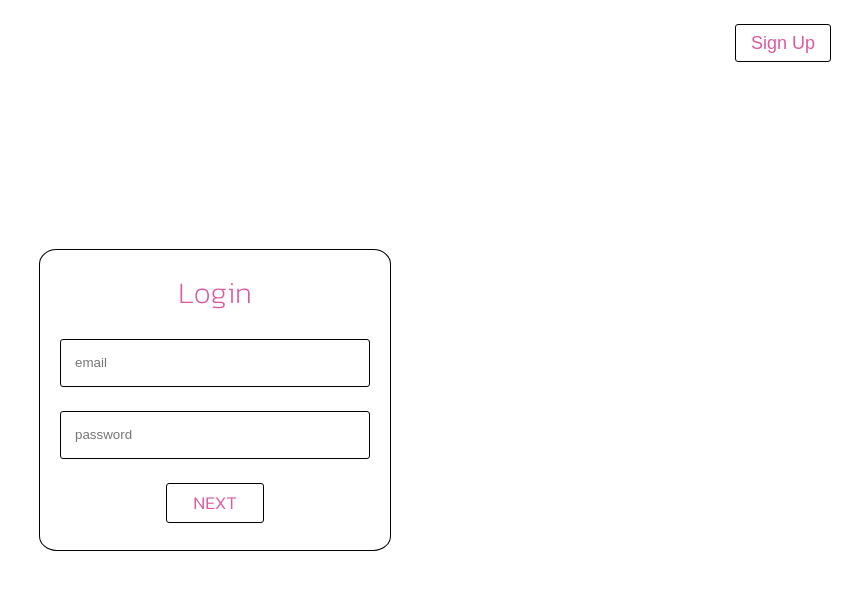
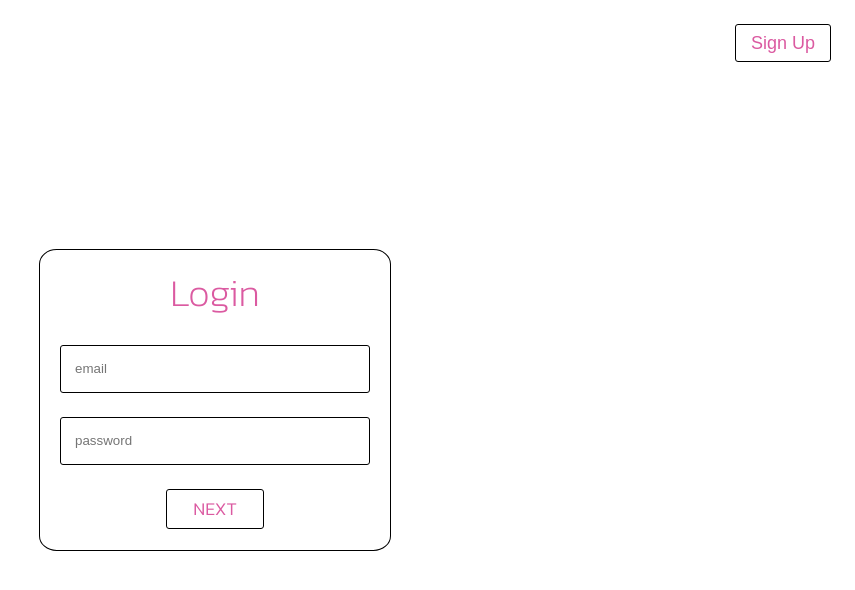
Before and after one commit to hrinov/albenta, a React (Vite) app in the folder website/: page /login in a window 1280 px wide. Shown: the top 590 px of the page, without its empty margins (425-1280 px from the left). Built offline with nearby package versions, Linux system fonts and the light colour scheme.

Commit message:
update login page

```diff
--- /dev/null
+++ b/website/src/pages/LoginPage/animation.module.sass
@@ -0,0 +1,17 @@
+.c
+    position: absolute
+    width: 350px
+    height: 300px
+    border-radius: 5%
+    will-change: transform, opacity
+
+.front,
+.back
+    background-size: cover
+    border: 1px solid #000
+
+.container
+    display: flex
+    align-items: center
+    height: 100%
+    justify-content: center
--- a/website/src/pages/LoginPage/index.sass
+++ b/website/src/pages/LoginPage/index.sass
@@ -35,11 +35,12 @@ section.login-page
         position: absolute
         height: 26px
         bottom: -34px
-        transition-duration: 400ms
+        transition-duration: 250ms
         color: #db5aa1
         font-weight: 300
 
     .inputs-wrapper
+        transition-duration: 250ms
         position: relative
         display: flex
         flex-direction: column
@@ -47,11 +48,8 @@ section.login-page
         align-items: center
         gap: 24px
         width: 350px
-        height: 300px
+        height: 320px
         border-radius: 5%
-        border: 1px solid black
-        &:hover
-            border: 1px solid #db5aa1
 
         input
             width: 80%
@@ -59,9 +57,10 @@ section.login-page
             margin: 0 auto
             padding: 14px
             outline: unset
-            border: 1px solid black
+            border: 1px solid transparent
             box-shadow: unset
             border-radius: 3px
+            border: 1px solid #000
         ::placeholder
             font-weight: 300
 
@@ -70,7 +69,7 @@ section.login-page
             margin: 0
             color: #db5aa1
             font-weight: 200
-            font-size: 30px
+            font-size: 38px
 
         .ok-btn
             height: 38px
@@ -82,17 +81,20 @@ section.login-page
             color: #db5aa1
             font-weight: 300
             font-size: 18px
-            border: 2px solid white
             border-radius: 3px
             cursor: pointer
-            border: 1px solid black
+            border: 1px solid #000
             margin-bottom: 8px
+            background-color: #fff
             &:hover
                 border: 1px solid #db5aa1
+                background-color: #db5aa1
+                color: #fff
 
-    .loading
+    .spin-wrapper
+        z-index: 100
         position: absolute
-        width: 40px
-        height: 40px
-        bottom: 27px
-        right: 52px
+        .ant-spin
+            scale: 1.5
+            .ant-spin-dot-item
+                background-color: #000
--- a/website/src/pages/LoginPage/index.tsx
+++ b/website/src/pages/LoginPage/index.tsx
@@ -1,20 +1,28 @@
 import "./index.sass";
-import { FC, useState } from "react";
+import { Spin } from "antd";
 import { useDispatch } from "react-redux";
+import { useSpring, a } from "react-spring";
 import { requestHandler } from "../../utils";
+import styles from "./animation.module.sass";
 import { useNavigate } from "react-router-dom";
 import { updateUser } from "../../redux/slice";
-import loadingAnimation from "../../icons/loading.svg";
-import { useSpring, animated, SpringValue } from "react-spring";
+import { FC, useEffect, useState } from "react";
 
 const LoginPage: FC = () => {
   const navigate = useNavigate();
   const dispatch = useDispatch();
 
-  const [loading, setLoading] = useState<boolean>(false);
+  const [flipped, set] = useState(false);
+  const { transform, opacity } = useSpring({
+    opacity: flipped ? 1 : 0,
+    transform: `perspective(600px) rotateX(${flipped ? 180 : 0}deg)`,
+    config: { mass: 5, tension: 500, friction: 80 },
+  });
+
   const [error, setError] = useState<string>("");
   const [email, setEmail] = useState<string>("");
   const [password, setPassword] = useState<string>("");
+  const [loading, setLoading] = useState<boolean>(false);
 
   const loginUser = async () => {
     setError("");
@@ -22,9 +30,18 @@ const LoginPage: FC = () => {
     const data = { email, password };
 
     const response: MeResponse = await requestHandler("login", "POST", data);
+
+    setTimeout(() => {
       if (response?.success) {
-      const { avatar, access_token, refresh_token, id, email, name, balance } =
-        response.data!;
+        const {
+          avatar,
+          access_token,
+          refresh_token,
+          id,
+          email,
+          name,
+          balance,
+        } = response.data!;
 
         window.localStorage.setItem("accessToken", access_token);
         window.localStorage.setItem("refreshToken", refresh_token);
@@ -36,6 +53,7 @@ const LoginPage: FC = () => {
         setLoading(false);
         response?.message && setError(response?.message);
       }
+    }, 1000);
   };
 
   const createInput = (
@@ -43,6 +61,10 @@ const LoginPage: FC = () => {
     placeholder: string,
     onChange: (e: any) => void
   ) => <input {...{ value, placeholder, onChange }} />;
+
+  useEffect(() => {
+    set((state) => !state);
+  }, [loading]);
 
   return (
     <section className="login-page">
@@ -52,112 +74,41 @@ const LoginPage: FC = () => {
         onClick={() => navigate("/signup")}
       />
 
-      <div className="inputs-wrapper">
-        <AnimatedTitle loading={loading} />
+      <div className={styles.container}>
+        <a.div
+          className={`${styles.c} ${styles.back}`}
+          style={{ opacity: opacity.to((o) => 1 - o), transform }}
+        />
 
+        <div
+          className="inputs-wrapper"
+          style={{ zIndex: loading ? 0 : 100, opacity: loading ? 0 : 1 }}
+        >
+          <div className="title-wrapper" children={"Login"} />
           {createInput(email, "email", (e) => setEmail(e.target.value))}
-        {createInput(password, "password", (e) => setPassword(e.target.value))}
-
+          {createInput(password, "password", (e) =>
+            setPassword(e.target.value)
+          )}
           <div className="ok-btn" onClick={loginUser} children={"NEXT"} />
-
-        <img
-          className="loading"
-          src={loadingAnimation}
-          style={{ opacity: loading ? 1 : 0 }}
-        />
           <div
             className={`error-message ${!error && "transparent"}`}
             children={error}
+          />
+        </div>
+
+        {loading && <div className="spin-wrapper" children={<Spin />} />}
+
+        <a.div
+          className={`${styles.c} ${styles.front}`}
+          style={{
+            opacity,
+            transform,
+            rotateX: "180deg",
+          }}
         />
       </div>
     </section>
   );
 };
 
-const AnimatedTitle: FC<{ loading: boolean }> = ({ loading }) => {
-  const changeColor = () => {
-    const baseColor = "#db5aa1";
-    const animationColor = "#000";
-    const baseTransform = "translateY(0)";
-    const animatedTransform = "translateY(-4px)";
-
-    return useSpring({
-      from: {
-        color1: baseColor,
-        transform1: baseTransform,
-        color2: baseColor,
-        transform2: baseTransform,
-        color3: baseColor,
-        transform3: baseTransform,
-        color4: baseColor,
-        transform4: baseTransform,
-        color5: baseColor,
-        transform5: baseTransform,
-      },
-      to: async (next) => {
-        for (let i = 1; i <= 5; i++) {
-          await next({
-            [`color${i}`]: animationColor,
-            [`transform${i}`]: animatedTransform,
-          });
-          await next({
-            [`color${i}`]: baseColor,
-            [`transform${i}`]: baseTransform,
-          });
-        }
-      },
-      loop: { reverse: true },
-      config: { duration: 300 },
-    });
-  };
-
-  const createAnimatedElement = (
-    letter: string,
-    color: SpringValue<string>,
-    transform: SpringValue<string>
-  ) => (
-    <animated.div
-      children={letter}
-      style={
-        loading
-          ? {
-              color: color,
-              transform: transform,
-            }
-          : {}
-      }
-    />
-  );
-
-  return (
-    <div className="title-wrapper">
-      {createAnimatedElement(
-        "L",
-        changeColor().color1,
-        changeColor().transform1
-      )}
-      {createAnimatedElement(
-        "o",
-        changeColor().color2,
-        changeColor().transform2
-      )}
-      {createAnimatedElement(
-        "g",
-        changeColor().color3,
-        changeColor().transform3
-      )}
-      {createAnimatedElement(
-        "i",
-        changeColor().color4,
-        changeColor().transform4
-      )}
-      {createAnimatedElement(
-        "n",
-        changeColor().color5,
-        changeColor().transform5
-      )}
-    </div>
-  );
-};
-
 export default LoginPage;
```
Lines whose indentation alone changed are shown as unchanged.
